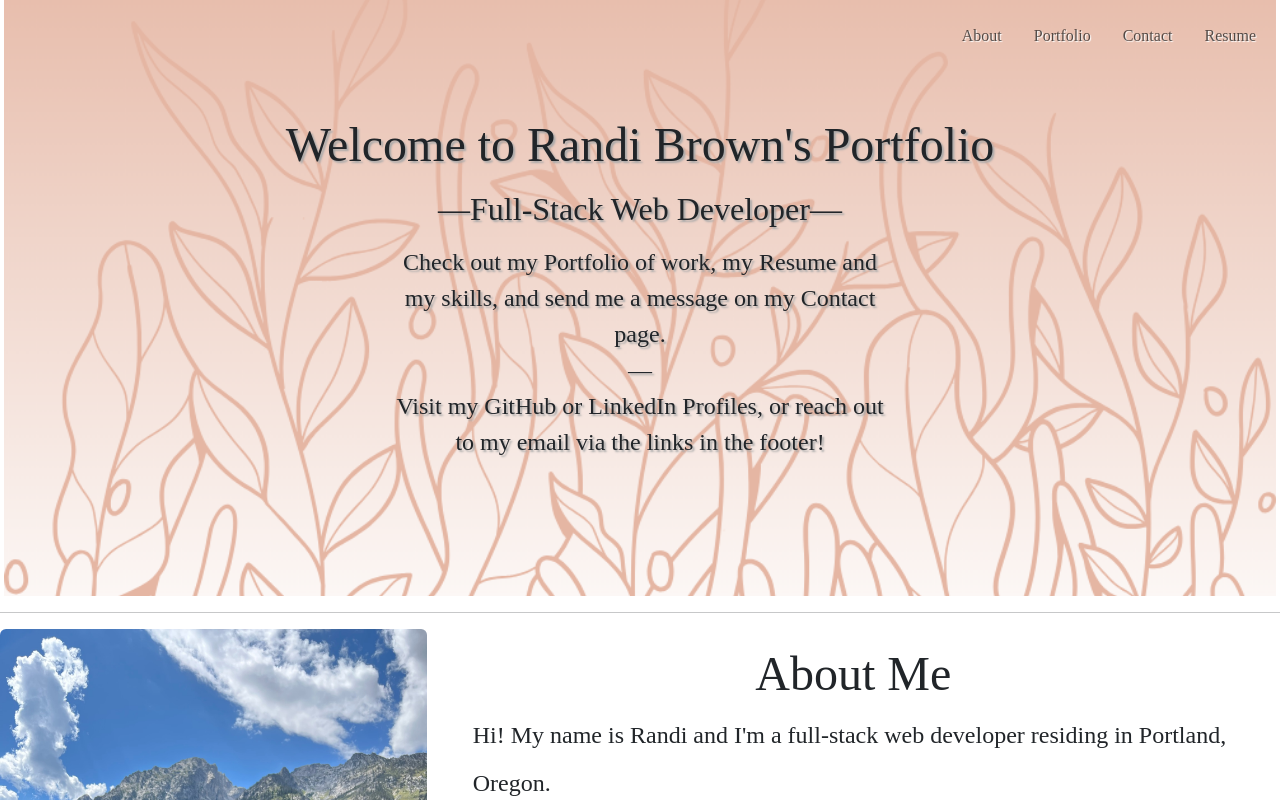
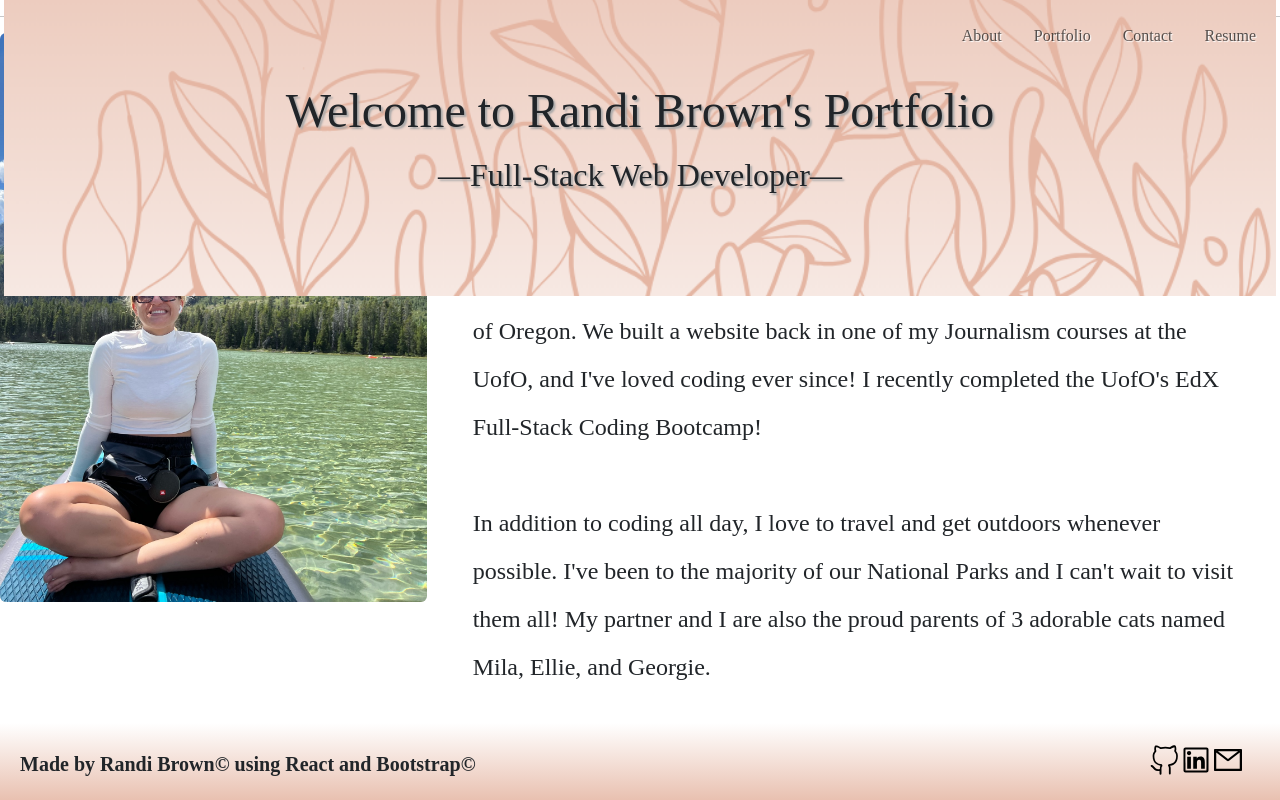
Before and after one commit to randirose/randi-brown-portfolio, a React (Create React App) app: page / in a window 1280 px wide. Shown: the top 800 px of the page. Built offline with nearby package versions, Linux system fonts and the light colour scheme; a web font is replaced by a local one.

Commit message:
fixed header to top and edited header text

```diff
--- a/src/components/Header/Header.js
+++ b/src/components/Header/Header.js
@@ -4,7 +4,7 @@ import './Header.css';
 function Header({ currentTab, handlePageChange }) {
 
   return (
-    <header className="custom-header flex-row px-1" >
+    <header className="custom-header flex-row px-1 fixed-top" >
 
         <Nav
          currentTab={currentTab}
@@ -13,13 +13,12 @@ function Header({ currentTab, handlePageChange }) {
 
         <div
         className='p-5 text-center bg-image'
-        style={{ backgroundImage: "url('./hero2.png')", height: 600, width: '100%' }}
+        style={{ backgroundImage: "url('./hero2.png')", height: 300, width: '100%' }}
       >
           <div className='d-flex justify-content-center align-items-center h-100'>
             <div className='text-dark'>
               <h1 className='mb-3'>Welcome to Randi Brown's Portfolio</h1>
               <h4 className='mb-3'>—Full-Stack Web Developer—</h4>
-              <p>Check out my Portfolio of work, my Resume and my skills, and send me a message on my Contact page. <br />—<br />Visit my GitHub or LinkedIn Profiles, or reach out to my email via the links in the footer!</p>
             </div>
           </div>
         </div>
```
